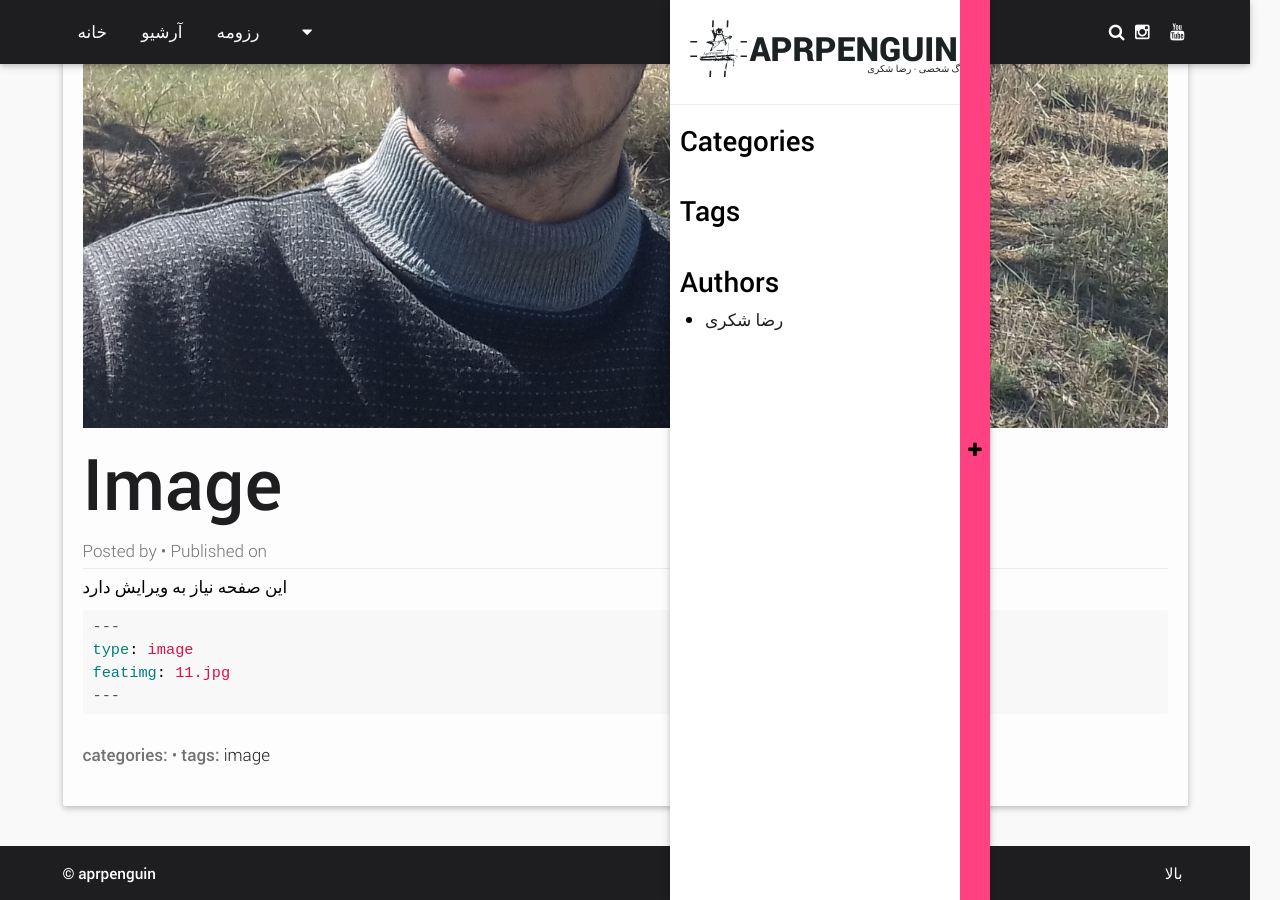
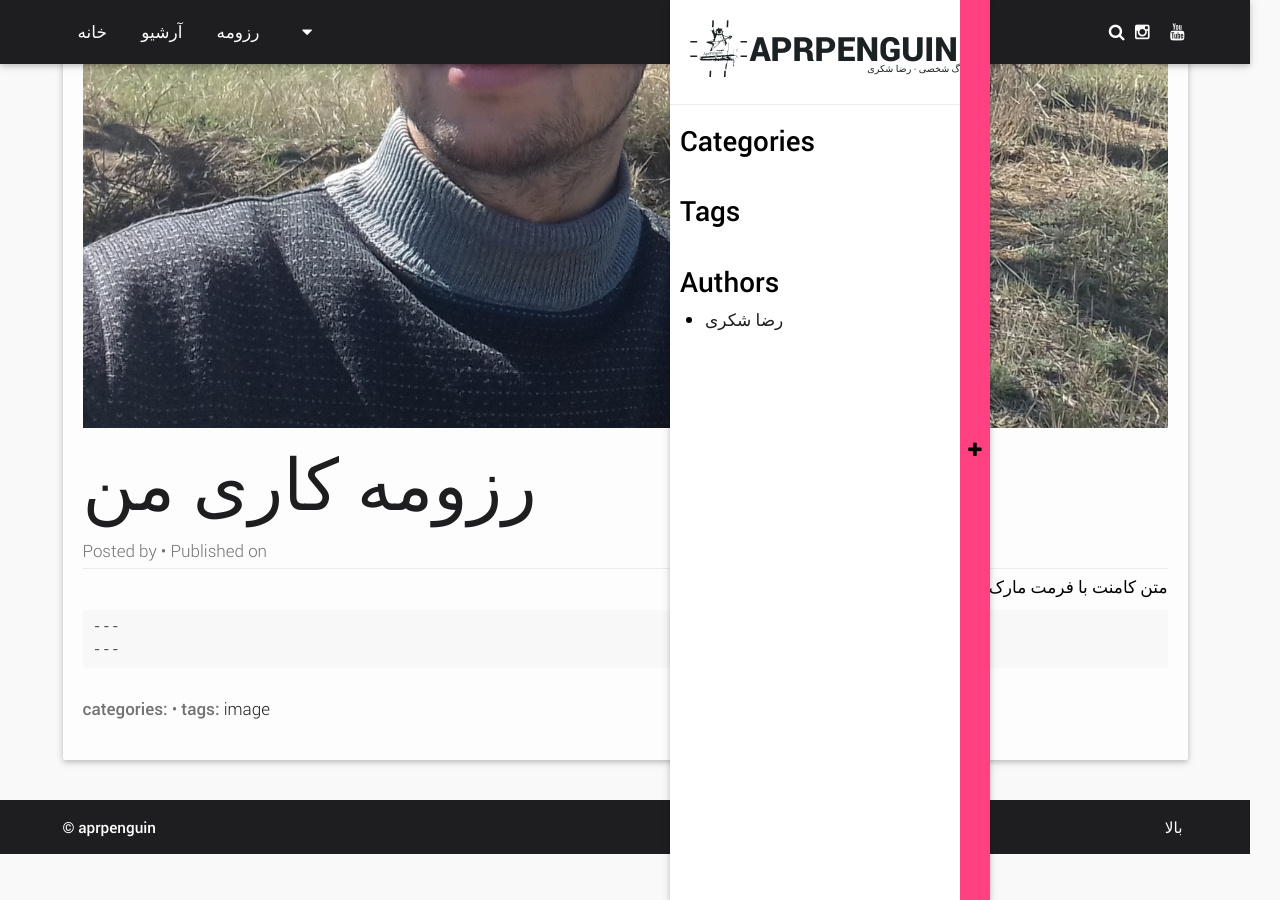
Before and after one commit to RezaSh13/blog, a Jekyll site: the page built from typography/index.md, in a window 1280 px wide and 900 px high, scrolled down 520 px. Built offline with Jekyll 4.4.1, drawn with Linux system fonts in a browser that asks for light colours; some web fonts are replaced.

Commit message:
edited file

````diff
--- a/typography/index.md
+++ b/typography/index.md
@@ -2,16 +2,16 @@
 author: رضا شکری
 type: image
 featimg: 11.jpg
-title: Image
+title: رزومه کاری من
 tags: [image]
 category: [image]
 layout: post-material-sidebar-right
 ---
-این صفحه نیاز به ویرایش دارد
+<div dir="rtl">
+متن کامنت با فرمت مارک‌داون
+</div>
 
 ```yml
 ---
-type: image
-featimg: 11.jpg
 ---
 ```
````
